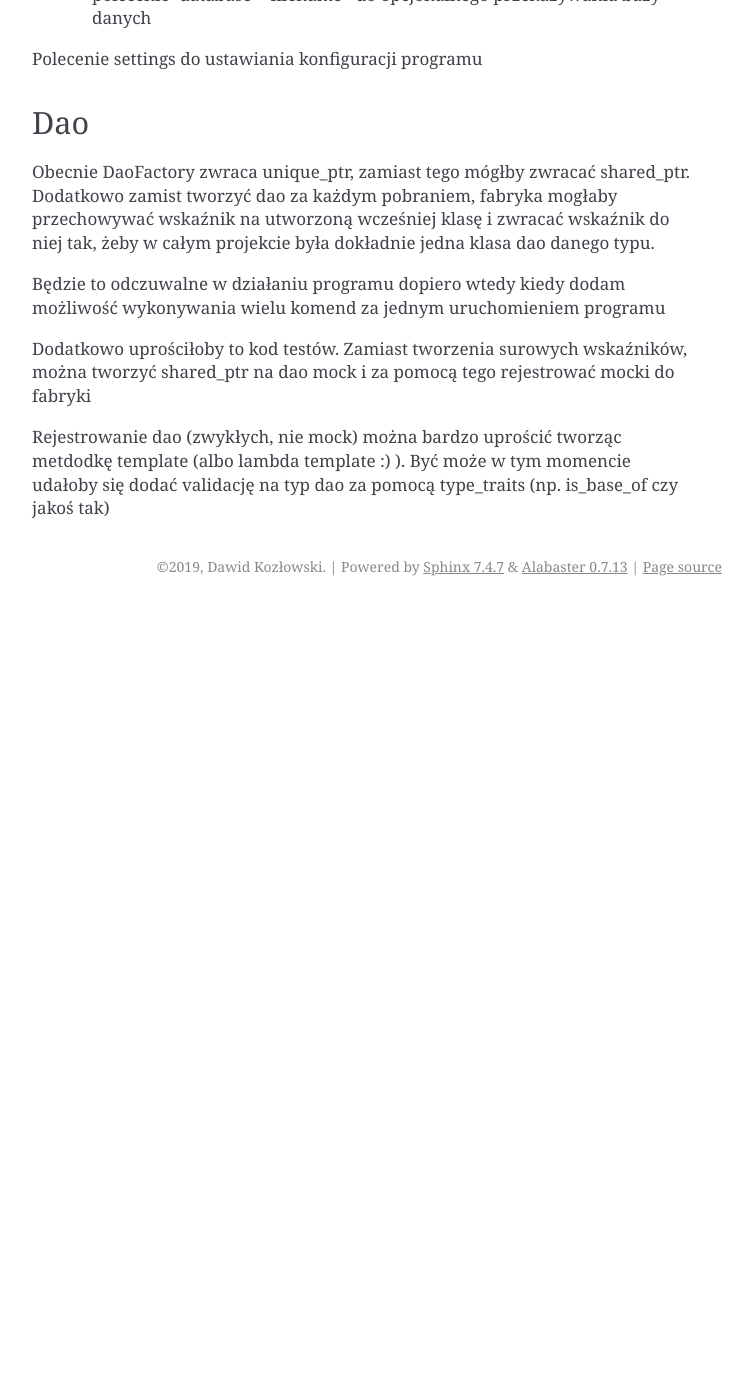
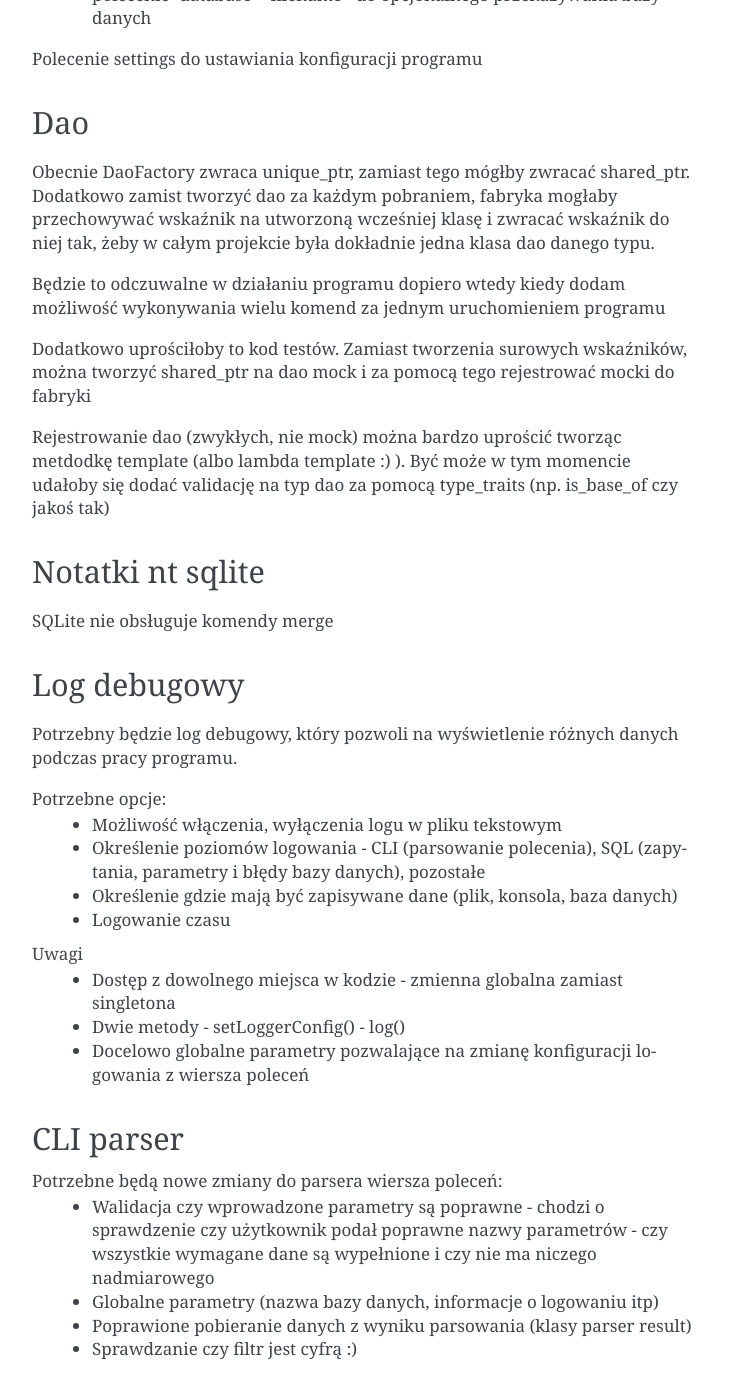
Before and after one commit to minescias/HabitTacker, a Sphinx documentation site: the page built from Documentation/source/Notes.rst, in a window 1280 px wide and 1400 px high, scrolled down 1298 px. Shown: the whole window, without its empty margins (388-1141 px from the left). Built offline with Sphinx 7.4.7, drawn with Linux system fonts in a browser that asks for light colours; before the commit the page ends 1904 px from its top, so only the background shows below that; some of the changed text lies outside the part shown.

Commit message:
Docs and settigns

```diff
--- a/Documentation/source/Notes.rst
+++ b/Documentation/source/Notes.rst
@@ -68,3 +68,35 @@ fabryki
 Rejestrowanie dao (zwykłych, nie mock) można bardzo uprościć tworząc metdodkę
 template (albo lambda template :) ). Być może w tym momencie udałoby się dodać
 validację na typ dao za pomocą type_traits (np. is_base_of czy jakoś tak)
+
+Notatki nt sqlite
+*******************************************************************************
+SQLite nie obsługuje komendy merge
+
+Log debugowy
+*******************************************************************************
+Potrzebny będzie log debugowy, który pozwoli na wyświetlenie różnych danych
+podczas pracy programu.
+
+Potrzebne opcje:
+ *  Możliwość włączenia, wyłączenia logu w pliku tekstowym
+ *  Określenie poziomów logowania - CLI (parsowanie polecenia), SQL (zapytania,
+    parametry i błędy bazy danych), pozostałe
+ *  Określenie gdzie mają być zapisywane dane (plik, konsola, baza danych)
+ *  Logowanie czasu
+
+Uwagi
+ *  Dostęp z dowolnego miejsca w kodzie - zmienna globalna zamiast singletona
+ *  Dwie metody - setLoggerConfig() - log()
+ *  Docelowo globalne parametry pozwalające na zmianę konfiguracji logowania z
+    wiersza poleceń
+
+CLI parser
+*******************************************************************************
+Potrzebne będą nowe zmiany do parsera wiersza poleceń:
+ *  Walidacja czy wprowadzone parametry są poprawne - chodzi o sprawdzenie czy
+    użytkownik podał poprawne nazwy parametrów - czy wszystkie wymagane dane są
+    wypełnione i czy nie ma niczego nadmiarowego
+ *  Globalne parametry (nazwa bazy danych, informacje o logowaniu itp)
+ *  Poprawione pobieranie danych z wyniku parsowania (klasy parser result)
+ *  Sprawdzanie czy filtr jest cyfrą :)
```
Also changed, not shown: Documentation/source/Mechanics/CommandLineParser.rst (+6 -4 lines).
